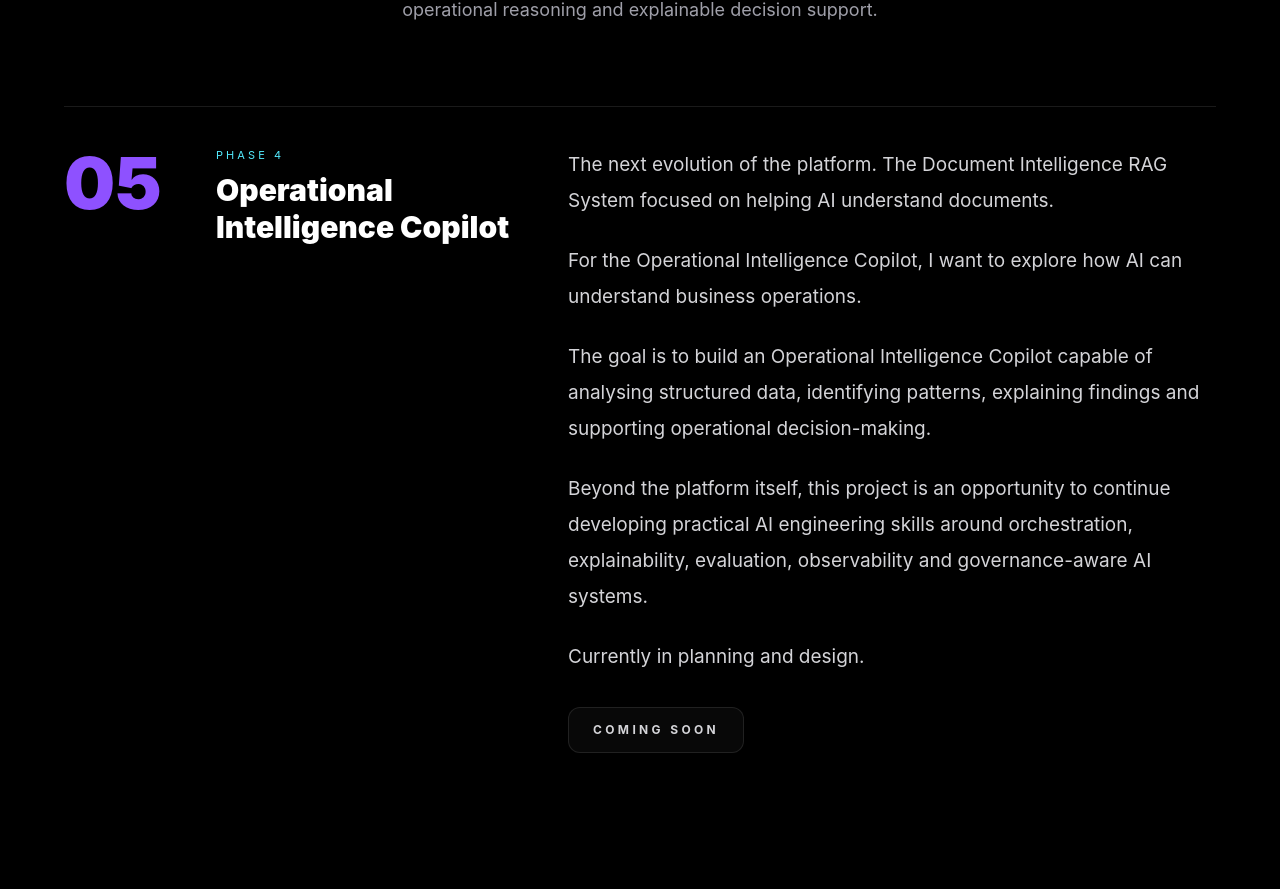
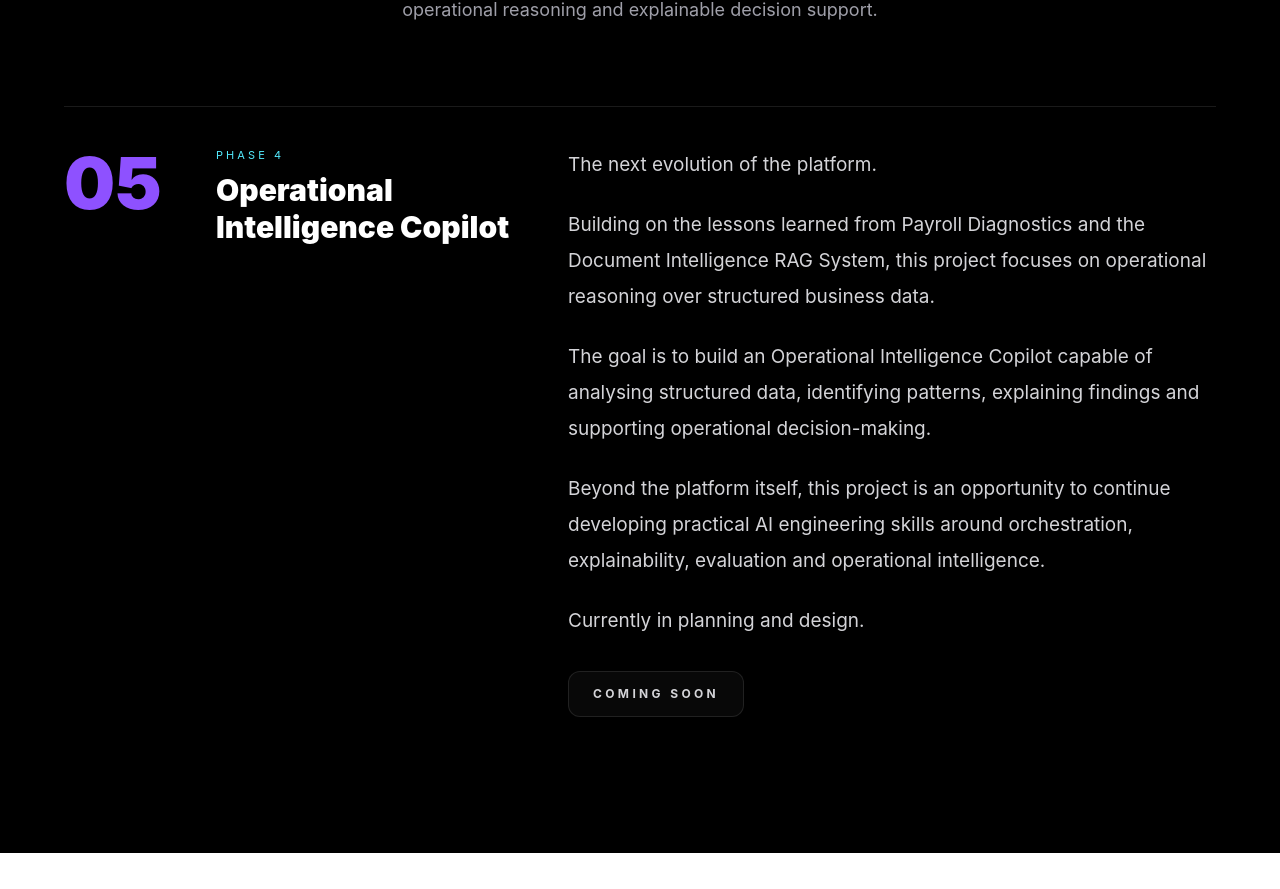
Before and after one commit to dcrops/AI-Engineering-Journey, a React (Vite) app: page / in a window 1280 px wide. Shown: the part 3850-4739 px from the top of the page. After the commit the page ends 4703 px from the top, so only its background shows below. Built offline with nearby package versions, Linux system fonts and the light colour scheme.

Commit message:
Preserve paragraph spacing in phase descriptions

```diff
--- a/src/data/phases.js
+++ b/src/data/phases.js
@@ -95,18 +95,16 @@ This was especially relevant for organisations without dedicated AI engineering
     label: "PHASE 4",
     title: "Operational Intelligence Copilot",
     description: `
-  The next evolution of the platform.
+The next evolution of the platform.
 
-  The Document Intelligence RAG System focused on helping AI understand documents.
+Building on the lessons learned from Payroll Diagnostics and the Document Intelligence RAG System, this project focuses on operational reasoning over structured business data.
 
-  For the Operational Intelligence Copilot, I want to explore how AI can understand business operations.
+The goal is to build an Operational Intelligence Copilot capable of analysing structured data, identifying patterns, explaining findings and supporting operational decision-making.
 
-  The goal is to build an Operational Intelligence Copilot capable of analysing structured data, identifying patterns, explaining findings and supporting operational decision-making.
+Beyond the platform itself, this project is an opportunity to continue developing practical AI engineering skills around orchestration, explainability, evaluation and operational intelligence.
 
-  Beyond the platform itself, this project is an opportunity to continue developing practical AI engineering skills around orchestration, explainability, evaluation, observability and governance-aware AI systems.
-
-  Currently in planning and design.
-  `,
+Currently in planning and design.
+`,
     layers: ["Coming Soon"]
   }
 ]
```
Also changed, not shown: src/sections/PhaseSection.jsx (+5 -5 lines).
